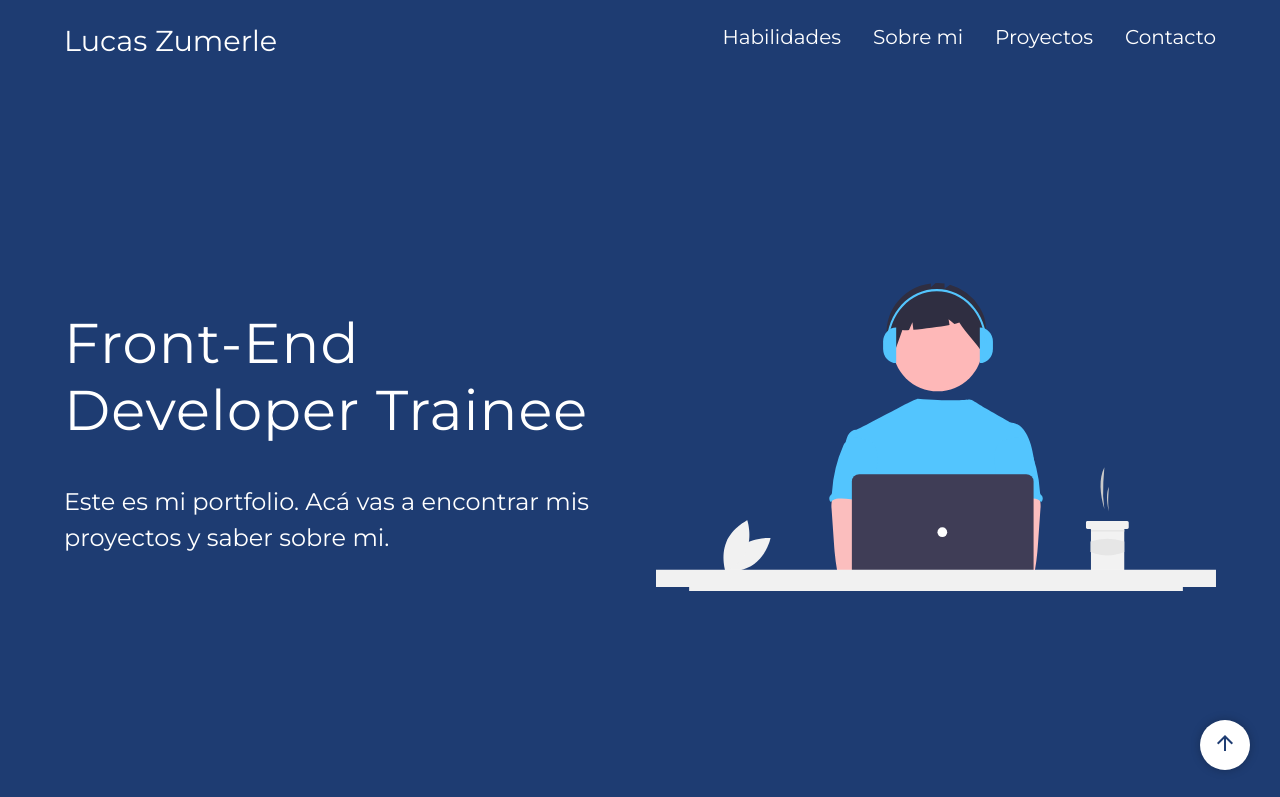
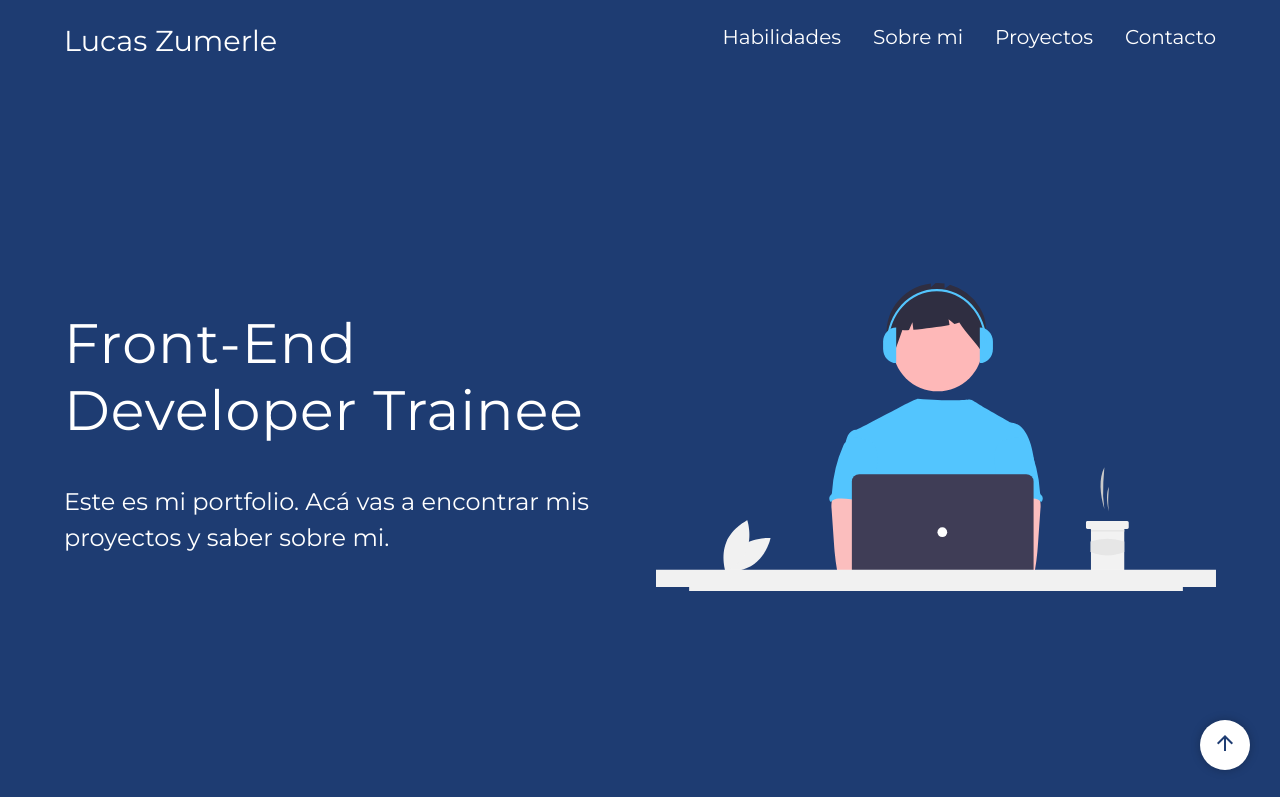
Before and after one commit to LucasZumerle/LucasZumerle.github.io, a plain HTML site: page index.html in a window 1280 px wide. Shown: the top 797 px of the page. Drawn offline with nearby package versions, Linux system fonts and the light colour scheme.

Commit message:
mini update

```diff
--- a/css/estilos.css
+++ b/css/estilos.css
@@ -405,7 +405,7 @@ html, body {
 }
 
 .hero__title{
-    font-size: 3.5rem;
+    font-size: 3.47rem;
     letter-spacing: 1px;
 }
 
```
